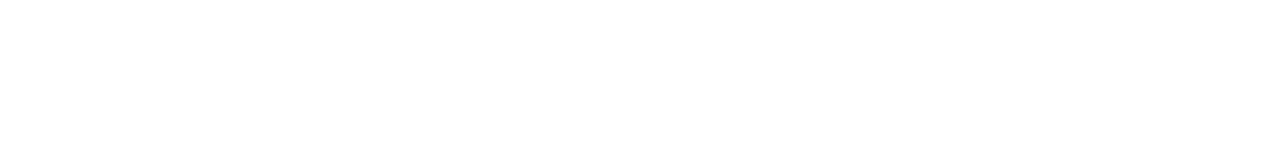
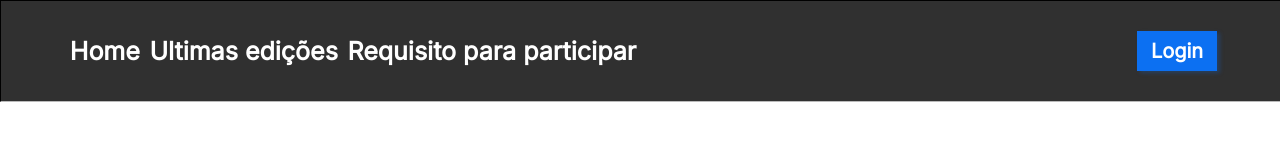
Before and after one commit to etym100/Bootcamp-dnc, a plain HTML site: page index.html in a window 1280 px wide. Drawn offline with Linux system fonts and the light colour scheme.

Commit message:
Criação do estilo css do menu com comentarios

```diff
--- /dev/null
+++ b/estilo.css
@@ -0,0 +1,57 @@
+/* Importação de fonte */
+@import url('https://fonts.googleapis.com/css2?family=Inter&display=swap'); /* esta importando a fonte Inter */
+
+        body{
+            margin: 0px; /* Margem externa */
+            padding: 0px; /* Margem interna */
+        }
+
+        /*MENU DE NAVEGAÇÃO PRINCIPAL*/
+        #principal{ /* ira modificar toda a area preincipal */
+            width: 100%;
+            height: 100px;
+            border: 1px solid black;
+            background-color: #303030;
+            display: flex;
+            justify-content: space-between; /* distribui de forma igual tudo para direita */
+            align-items: center;
+            border-bottom: 1px solid #bababa; /* declara a borda em baixo */
+        }
+            #menu{
+                display: flex;
+                width: 45%;
+                justify-content: space-around; /* distribui de forma igual com espaços em volta dos componentes */
+                align-items: center; /* é alinhamento vertical dos itens do menu. Colocando center, joga todos para o centro */
+
+                margin-left: 5%;
+            }
+
+            #principal div a{ /* ele ira buscar dentro da principal/div/a onde ira so formatar o "a" dentro da div que esta dentro da id principal */
+                font-family: 'Inter';
+                font-size: 25px;
+                font-weight: 600;
+                color: white;
+                text-decoration: none; /* esse comando tira o underline do texto*/
+            }
+
+                #principal div a:hover{ /* o :hover faz com o quando passa em cima com o mouse em cima do menu mude para outra cor */
+                    color: #CCCCCC
+                }
+
+            #principal button {
+                margin-right: 5%;
+                background: #0C70F2;
+                border: 0px;
+                height: 40px;
+                width: 80px;
+
+                font-family: 'Inter';
+                font-style: normal;
+                font-weight: 600;
+                font-size: 20px;
+                line-height: 24px;
+                color: #FFFFFF;
+                box-shadow: 3px 2px 4px hsla(214, 91%, 50%, 0.25); /* box-shadow é a sobra do botao, onde o 3px é a horizontal, 2px é a vertical e o 4px é o blur ( esfumaçado ), logo depois se declara a cor em rgb */
+                /* rgba é definido por red gren blue e o A é o alfa */
+                cursor: pointer; /* aparece o cursor do mouse em cima do botao */
+            }
--- a/index.html
+++ b/index.html
@@ -5,8 +5,17 @@
     <meta http-equiv="X-UA-Compatible" content="IE=edge">
     <meta name="viewport" content="width=device-width, initial-scale=1.0">
     <title>Bootcamp DNC</title>
+    <link rel="stylesheet" href="estilo.css">
 </head>
 <body>
+    <nav id="principal">
+        <div id="menu">
+            <a href="" >Home</a>
+            <a href="" >Ultimas edições</a>
+            <a href="" >Requisito para participar</a>
+        </div>
+        <button>Login</button>
+    </nav>
 
 </body>
 </html>
```
